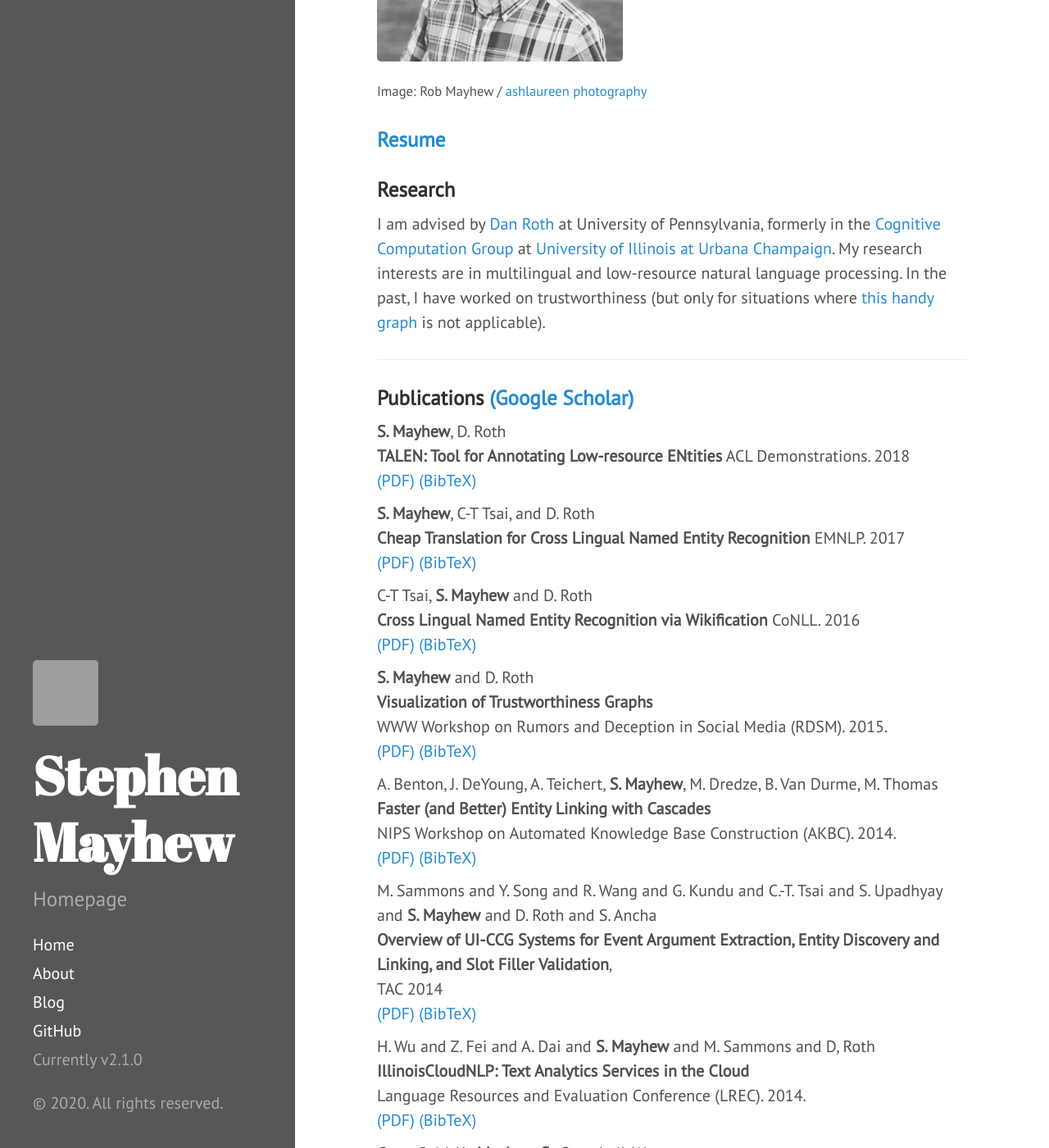
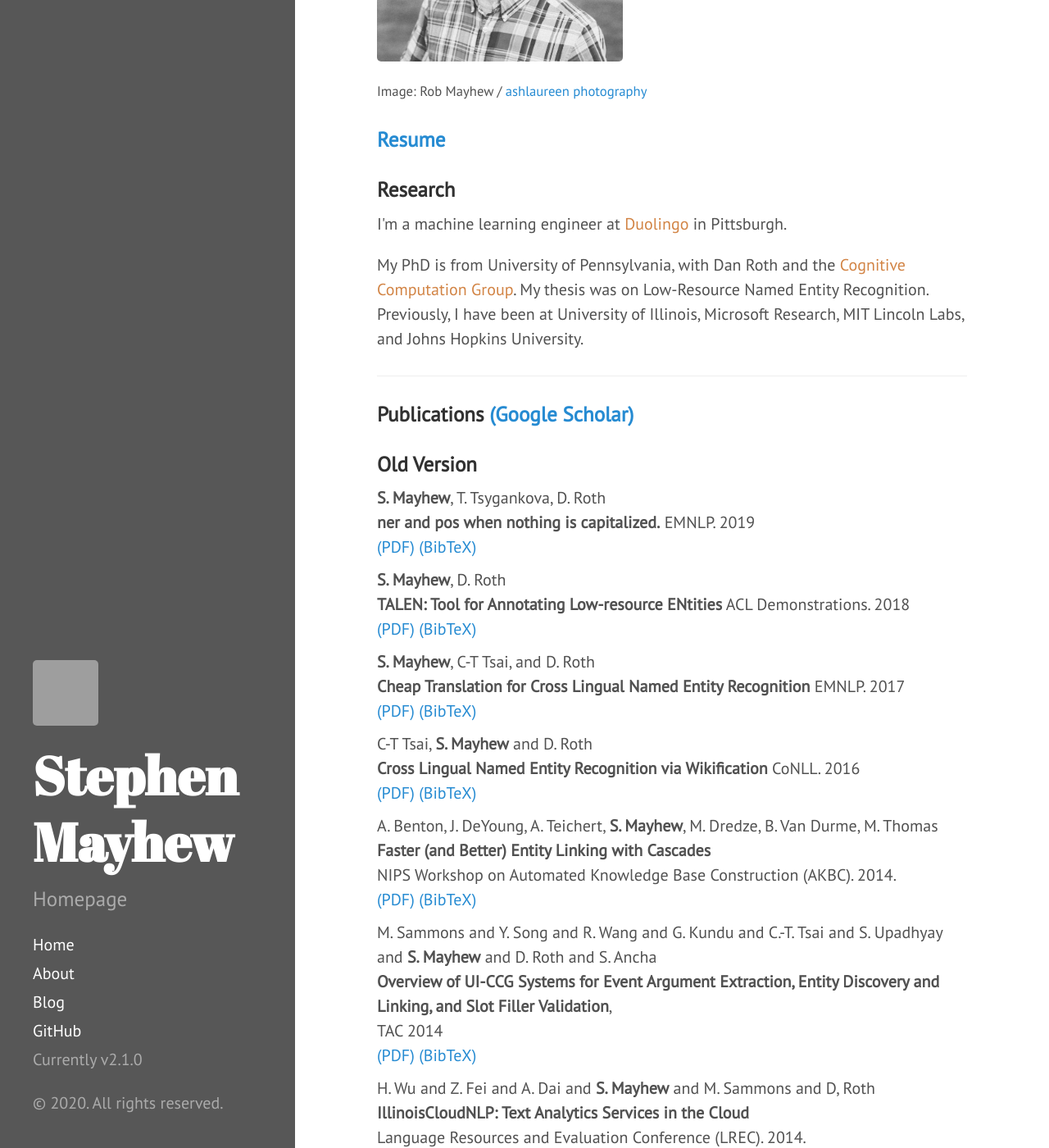
Before and after one commit to mayhewsw/mayhewsw.github.io, a Jekyll site: the page built from index.html, in a window 1280 px wide and 1400 px high, scrolled down 305 px. Shown: the whole window at 82% size. Built offline with Jekyll 4.4.1, drawn with Linux system fonts in a browser that asks for light colours; the list of posts is cut into pages by our own code; some of the changed text lies outside the part shown; grey boxes are pictures that could not be loaded.

Commit message:
Update index to current position.

```diff
--- a/index.html
+++ b/index.html
@@ -14,6 +14,10 @@ title: Home
   };
 
 </script>
+
+<script type="text/javascript" src="https://cdn.jsdelivr.net/gh/pcooksey/bibtex-js/src/bibtex_js.js"></script>
+
+<bibtex src="test.bib"></bibtex>
 
 <style type="text/css">
   .bib { display: none; }
@@ -33,12 +37,50 @@ title: Home
 
 
       <h3>Research</h3>
-      I am advised by <a href="http://l2r.cs.uiuc.edu/">Dan Roth</a> at University of Pennsylvania, formerly in the <a href="http://cogcomp.cs.illinois.edu">Cognitive Computation Group</a> at <a href="http://www.illinois.edu">University of Illinois at Urbana Champaign</a>. My research interests are in multilingual and low-resource natural language processing. In the past, I have worked on trustworthiness (but only for situations where <a href="http://i.imgur.com/PHmF5.jpg">this handy graph</a> is not applicable).
+      <p>I'm a machine learning engineer at <a href="https://research.duolingo.com/">Duolingo</a> in Pittsburgh.</p>
+
+
+      <p>My PhD is from University of Pennsylvania, with Dan Roth and the <a href="http://cogcomp.org">Cognitive Computation Group</a>. My thesis was on Low-Resource Named Entity Recognition. Previously, I
+      have been at University of Illinois, Microsoft Research, MIT Lincoln Labs,
+      and Johns Hopkins University.</p>
 
       <hr>
 
 
       <h3>Publications <a href="https://scholar.google.com/citations?user=-uLaJq4AAAAJ">(Google Scholar)</a></h3>
+
+      <div id="bibtex_display"></div>
+
+      <h3>Old Version</h3>
+
+
+      <div class="pub">
+            <b>S. Mayhew</b>, T. Tsygankova, D. Roth<br />
+            <b>ner and pos when nothing is capitalized.</b>
+
+            EMNLP. 2019<br />
+            <a href="http://cogcomp.org/papers/MayhewTsRo19.pdf">(PDF)</a>
+            <a onclick="showthing('acl-demo18')">(BibTeX)</a>
+
+            <div id="" class="bib">
+                <br />
+      <pre>
+@inproceedings{mayhew-roth-2018-talen,
+    title = "{TALEN}: Tool for Annotation of Low-resource {EN}tities",
+    author = "Mayhew, Stephen  and
+        Roth, Dan",
+    booktitle = "Proceedings of {ACL} 2018, System Demonstrations",
+    month = jul,
+    year = "2018",
+    address = "Melbourne, Australia",
+    publisher = "Association for Computational Linguistics",
+    url = "https://www.aclweb.org/anthology/P18-4014",
+    doi = "10.18653/v1/P18-4014",
+    pages = "80--86",
+}
+  </pre>
+            </div>
+        </div>
 
       <div class="pub">
           <b>S. Mayhew</b>, D. Roth<br />
@@ -98,40 +145,23 @@ title: Home
           <div id="conll16" class="bib">
               <br />
     <pre>
-@inproceedings{TsaiMaRo16,
-    author = {Chen-Tse Tsai and Stephen Mayhew and Dan Roth},
-    title = {Cross-Lingual Named Entity Recognition via Wikification},
-    booktitle = {CoNLL},
-    year = {2016},
-    url = "http://cogcomp.org/papers/TsaiMaRo16.pdf",
+@inproceedings{tsai-etal-2016-cross,
+    title = "Cross-Lingual Named Entity Recognition via Wikification",
+    author = "Tsai, Chen-Tse  and
+        Mayhew, Stephen  and
+        Roth, Dan",
+    booktitle = "Proceedings of The 20th {SIGNLL} Conference on Computational Natural Language Learning",
+    month = aug,
+    year = "2016",
+    address = "Berlin, Germany",
+    publisher = "Association for Computational Linguistics",
+    url = "https://www.aclweb.org/anthology/K16-1022",
+    doi = "10.18653/v1/K16-1022",
+    pages = "219--228",
 }
 </pre>
           </div>
       </div>
-
-
-      <div class="pub">
-          <b>S. Mayhew</b> and D. Roth<br />
-          <b>Visualization of Trustworthiness Graphs</b><br />
-
-          WWW Workshop on Rumors and Deception in Social Media (RDSM). 2015.<br />
-          <a href="http://cogcomp.org/~mayhew2/papers/MayhewRo15.pdf">(PDF)</a>
-          <a onclick="showthing('rdsm15')">(BibTeX)</a>
-
-          <div id="rdsm15" class="bib">
-              <br />
-    <pre>
-@inproceedings{MayhewRo15,
-    author = {S. Mayhew and D. Roth},
-    title = {Visualization of Trustworthiness Graphs}.
-    booktitle = {WWW Workshop on Rumors and Deception in Social Media (RDSM)},
-    year = {2015},
-    url = "http://cogcomp.org/~mayhew2/papers/MayhewRo15.pdf"
-}
-</pre>
-          </div>
-      </div>
-
 
       <div class="pub">
           A. Benton, J. DeYoung, A. Teichert, <b>S. Mayhew</b>, M. Dredze, B. Van Durme, M. Thomas<br />
@@ -200,30 +230,9 @@ title: Home
       </div>
 
 
-      <div class="pub">
-          Greenfield, K., <b>Mayhew, S.</b>, Campbell, W.,<br />
-          <b>RECOG: Recognition and Exploration of Content Graphs</b>,<br />
-          PacificVis 2013, Sydney, Australia, 26 February – 1 March 2013.<br />
-          <a href="http://cogcomp.org/~mayhew2/papers/2013_02_26_Greenfield_PacificVis_FP.pdf">(PDF)</a>
-          <a onclick="showthing('pv13')">(BibTeX)</a>
-
-          <div id="pv13" class="bib">
-              <br />
-  <pre>
-@Article{GreenfieldMaCa13,
-    Title                    = {RECOG: Recognition and Exploration of Content Graphs},
-    Author                   = {Greenfield, Kara and Mayhew, Stephen and Campbell, William},
-    Booktitle                = {PacificVis 2013},
-    Year                     = {2013},
-}
-  </pre>
-          </div>
-      </div>
-
-
-      <h3>Unpublished</h3>
+      <!-- <h3>Unpublished</h3>
       <div class="pub">
           Masters Thesis: Trustworthiness and the Importance of Structure<br />
           <a href="http://cogcomp.org/~mayhew2/papers/Mayhew_Stephen.pdf">(PDF)</a>
           <a href="http://cogcomp.org/~mayhew2/papers/Mayhew_Stephen.tex">(LaTeX</a> -- <a href="https://github.com/mayhewsw/uiucthesis2014">see here</a> for uiucthesis class)
-      </div>
+      </div> -->
```
Also changed, not shown: other parts of index.html (+13 -8 lines), 1 other file.
